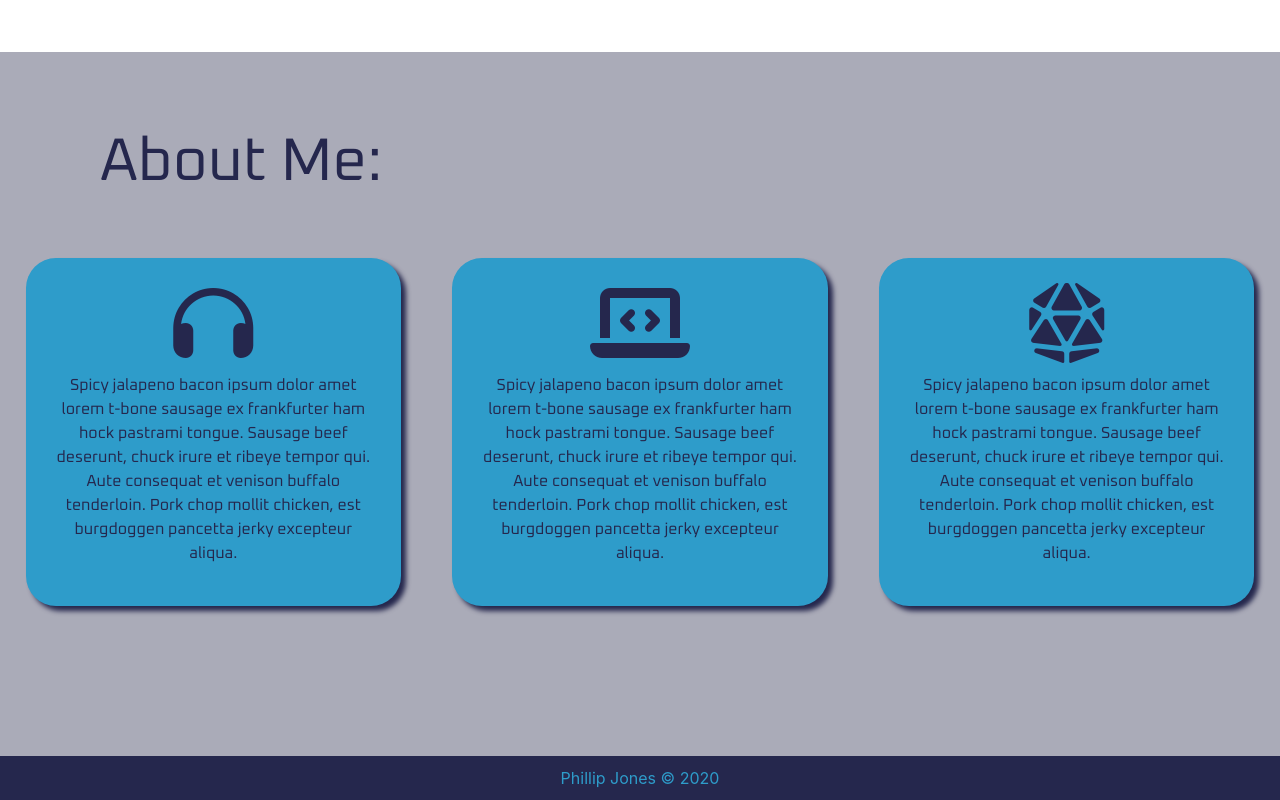
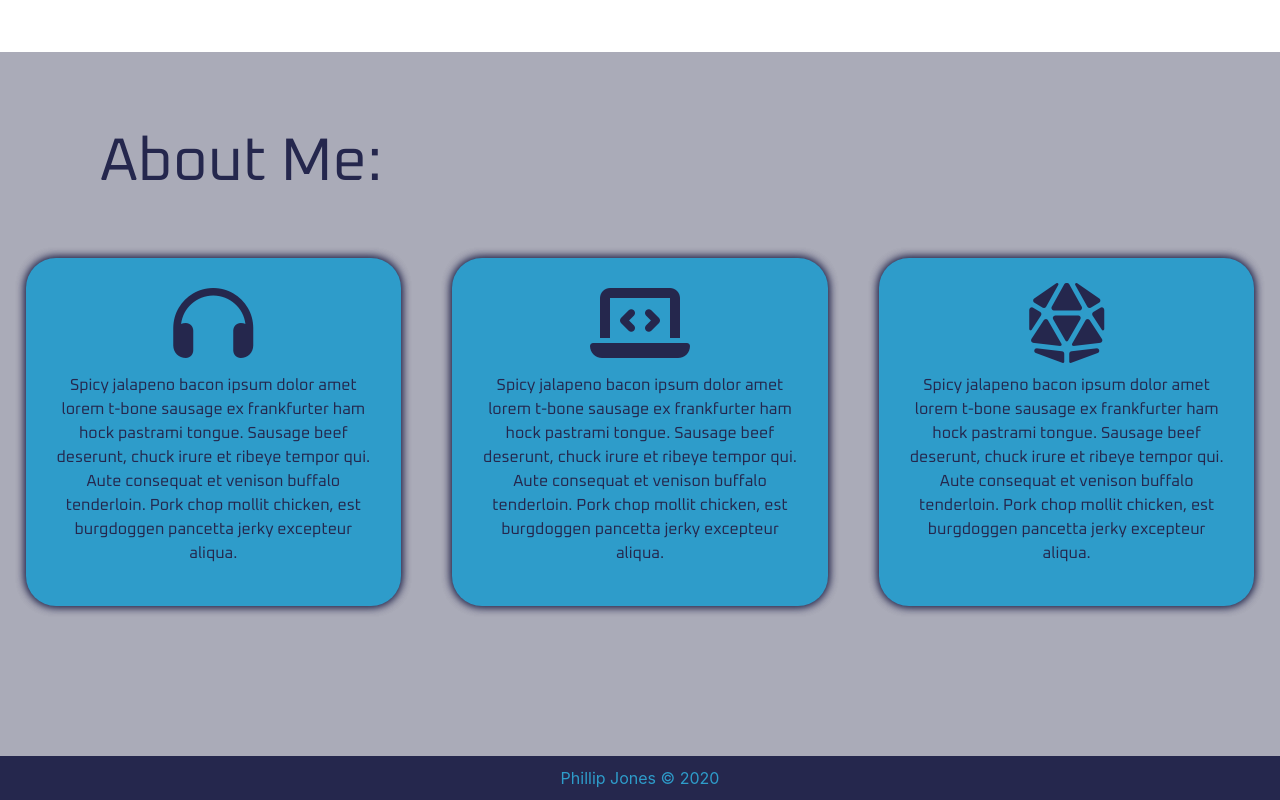
Before and after one commit to ptj92e/React-Portfolio, a React (Create React App) app in the folder client/: page / in a window 1280 px wide. Shown: the part 788-1588 px from the top of the page. Built offline with nearby package versions, Linux system fonts and the light colour scheme.

Commit message:
Added box shadows

```diff
--- a/client/src/components/About/About.css
+++ b/client/src/components/About/About.css
@@ -32,7 +32,7 @@ i {
     margin-right: 2%;
     margin-top: 4%;
     border-radius: 30px;
-    box-shadow: 5px 5px 5px #25274d;
+    box-shadow: 0px 0px 10px #25274d, 0px 0px 10px #25274d;;
 }
 #programmerDiv {
     padding: 25px;
@@ -40,7 +40,7 @@ i {
     margin-right: 2%;
     margin-top: 4%;
     border-radius: 30px;
-    box-shadow: 5px 5px 5px #25274d;
+    box-shadow: 0px 0px 10px #25274d, 0px 0px 10px #25274d;;
 }
 #funDiv {
     padding: 25px;
@@ -48,7 +48,7 @@ i {
     margin-right: 2%;
     margin-top: 4%;
     border-radius: 30px;
-    box-shadow: 5px 5px 5px #25274d;
+    box-shadow: 0px 0px 10px #25274d, 0px 0px 10px #25274d;;
 }
 @media only screen and (max-width: 900px) {
     .aboutDiv h1 {
--- a/client/src/components/ProjectCard/ProjectCard.css
+++ b/client/src/components/ProjectCard/ProjectCard.css
@@ -14,7 +14,7 @@
     border-radius: 30px;
     background-color: #2e9cca;
     color: #25274d;
-    box-shadow: 5px 5px 5px #25274d;
+    box-shadow: 0px 0px 10px #25274d, 0px 0px 10px #25274d;
 }
 .projectCard h1 {
     text-align: center;
```
